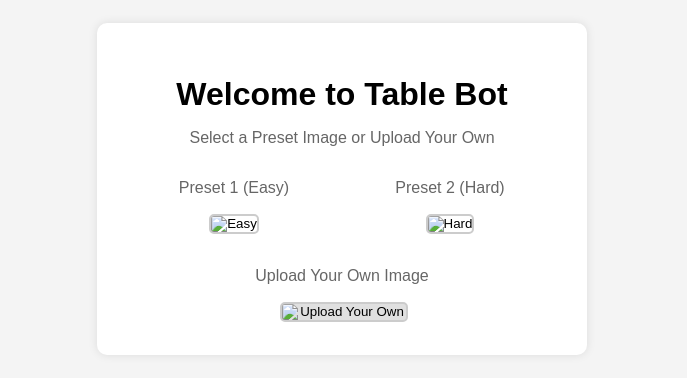
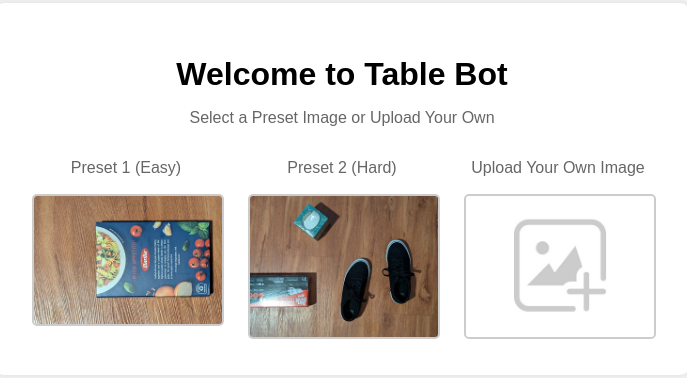
Before and after one commit to DanielMilesGH/table-bot, a plain HTML site: page src/javascript/index.html in a window 1280 px wide. Shown: the part 211-589 px from the top of the page, without its empty margins (298-985 px from the left). Drawn offline with Linux system fonts and the light colour scheme.

Commit message:
fixed image source by going two parent directories back

```diff
--- a/src/javascript/index.html
+++ b/src/javascript/index.html
@@ -15,7 +15,7 @@
                 <div class="preset-container">
                     <p>Preset 1 (Easy)</p>
                     <button>
-                        <img src="table-bot/data/preset-images/easy_image.jpg" alt="Easy">
+                        <img src="../../data/preset-images/easy_image.jpg" alt="Easy">
                     </button>
                 </div>
             </div>
@@ -23,7 +23,7 @@
                 <div class="preset-container">
                     <p>Preset 2 (Hard)</p>
                     <button>
-                        <img src="table-bot/data/preset-images/hard_image.jpg" alt="Hard">
+                        <img src="../../data/preset-images/hard_image.jpg" alt="Hard">
                     </button>
                 </div>
             </div>
@@ -31,7 +31,7 @@
                 <div class="upload-container">
                     <p>Upload Your Own Image</p>
                     <button id="upload-button">
-                        <img src="table-bot/data/preset-images/placeholder_image.jpg" alt="Upload Your Own">
+                        <img src="../../data/preset-images/placeholder_image.jpg" alt="Upload Your Own">
                     </button>
                 </div>
             </div>
```
